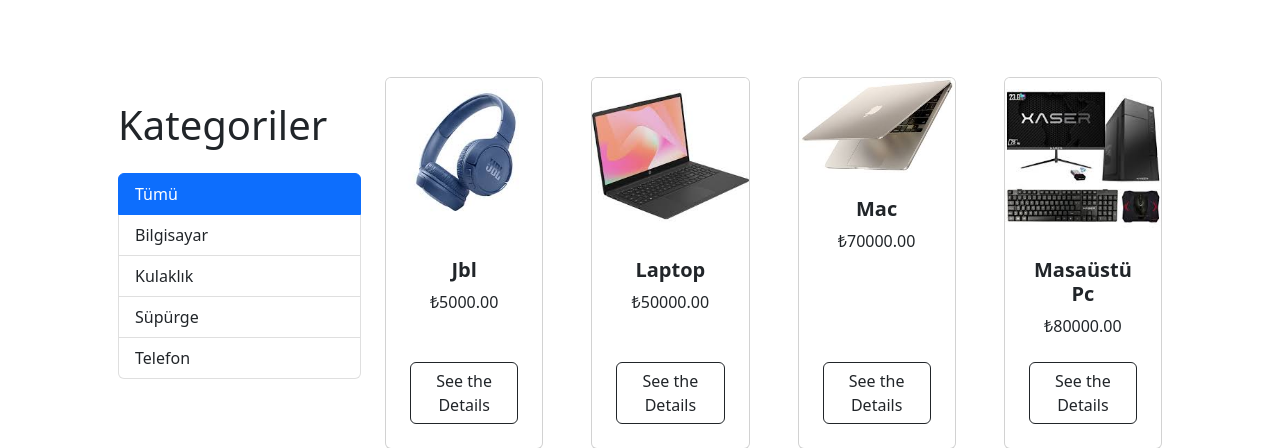
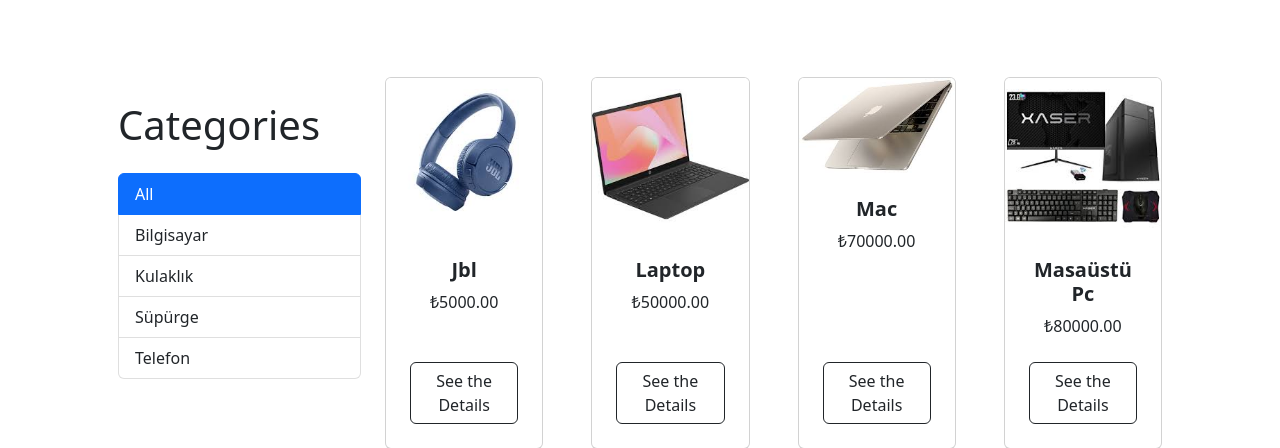
Before and after one commit to akfoz45/Django-E-Commer-Website, a Django app: page / in a window 1280 px wide. Shown: the part 372-820 px from the top of the page. Run offline with Django 5.2, Linux system fonts and the light colour scheme; data comes from the database, SQL or seed files in the repository; both versions use the stored data as it was after the commit.

Commit message:
Code modified 1

```diff
--- a/cart/templates/cart/detail.html
+++ b/cart/templates/cart/detail.html
@@ -31,7 +31,7 @@
                 <td>
                     <form action="{% url 'cart:cart_remove' product.id %}" method="post">
                         {% csrf_token %}
-                        <button type="submit" class="btn btn-danger btn-sm">Kaldır</button>
+                        <button type="submit" class="btn btn-danger btn-sm">Delete</button>
                     </form>
                 </td>
                 <td class="text-end">₺{{ item.price }}</td>
--- a/eCommer/settings.py
+++ b/eCommer/settings.py
@@ -24,9 +24,9 @@ BASE_DIR = Path(__file__).resolve().parent.parent
 SECRET_KEY = 'django-insecure-#b9nc6zl0^0jxpulm$jp50q8quyuu373hl%!9b#1avcbnvp7ex'
 
 # SECURITY WARNING: don't run with debug turned on in production!
-DEBUG = False
+DEBUG = True
 
-ALLOWED_HOSTS = ['164.92.232.57']
+ALLOWED_HOSTS = []
 
 
 # Application definition
--- a/store/templates/store/product/list.html
+++ b/store/templates/store/product/list.html
@@ -17,9 +17,9 @@
     <div class="container px-4 px-lg-5 mt-5">
         <div class="row">
             <div class="col-lg-3">
-                <h1 class="my-4">Kategoriler</h1>
+                <h1 class="my-4">Categories</h1>
                 <div class="list-group">
-                    <a href="{% url 'product_list' %}" class="list-group-item {% if not category %}active{% endif %}">Tümü</a>
+                    <a href="{% url 'product_list' %}" class="list-group-item {% if not category %}active{% endif %}">All</a>
                     {% for c in categories %}
                     <a href="{% url 'product_list_by_category' c.slug %}" class="list-group-item {% if category.slug == c.slug %}active{% endif %}">{{ c.name }}</a>
                     {% endfor %}
```
Also changed, not shown: db.sqlite3.
